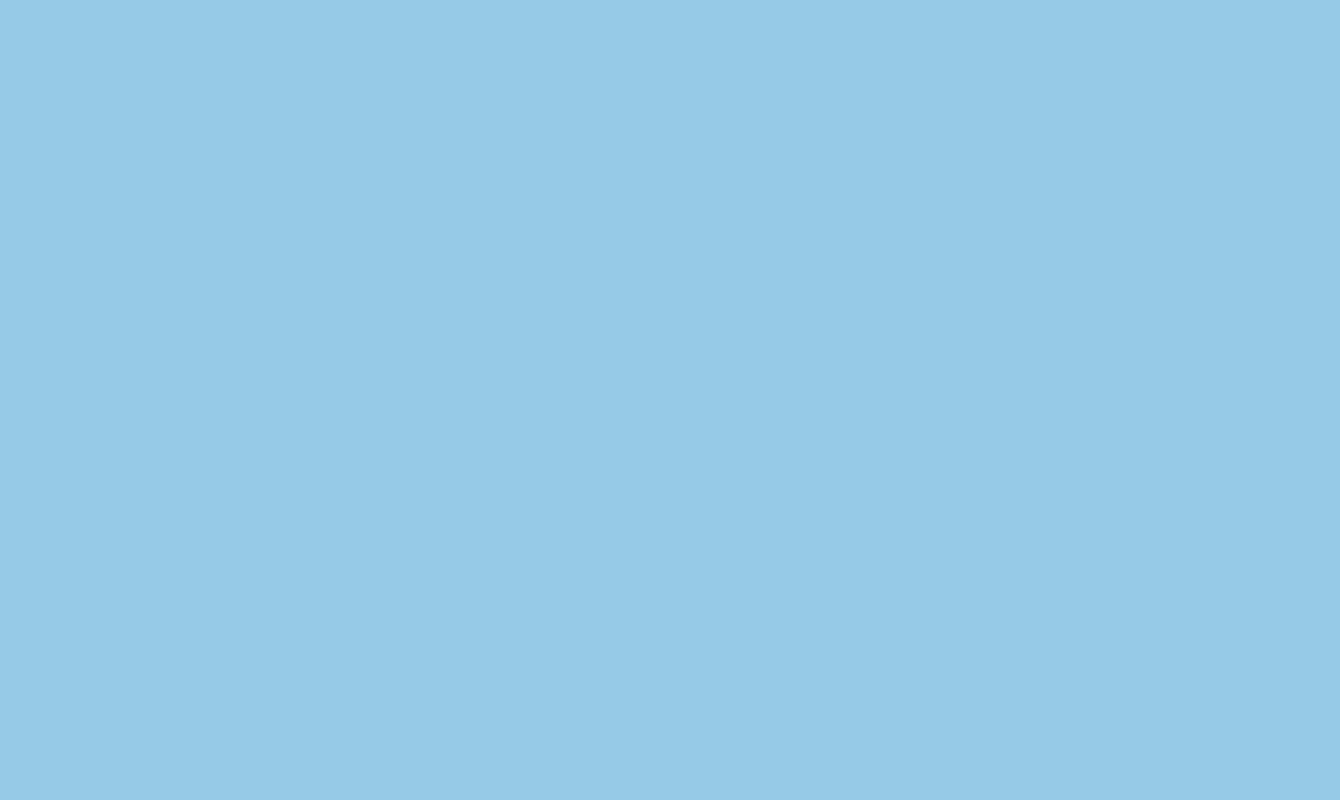
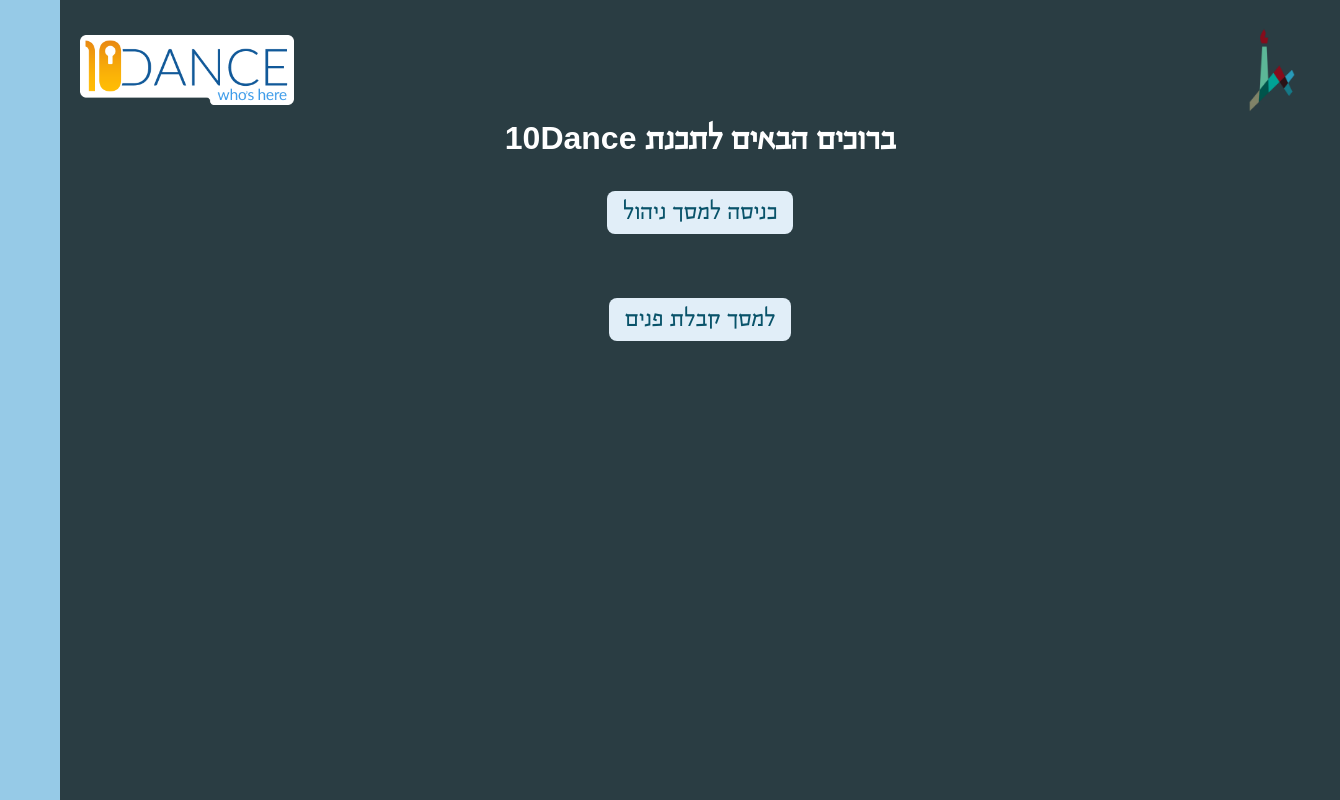
Before and after one commit to Yinon-bar/10Dance-v2-client, a React (Vite) app: page / in a window 1280 px wide. Before the commit this address had no page. Shown: the whole page, 1340 px wide, since content can reach past the window. Built offline with nearby package versions, Linux system fonts and the light colour scheme.

Commit message:
Midlleware screen

```diff
--- a/src/Components/Header/Header.css
+++ b/src/Components/Header/Header.css
@@ -1,5 +1,5 @@
 .Header {
-    /* height: 5rem; */
+    width: 100%;
 }
 
 .Header .logo-line {
--- /dev/null
+++ b/src/Components/Pages/Welcome/Welcome.css
@@ -0,0 +1,25 @@
+.Welcome {
+    height: 100%;
+    display: flex;
+    flex-direction: column;
+    align-items: center;
+    background-color: #2a3d43;
+    color: #fff;
+}
+
+.Welcome .container .content {
+    height: 100%;
+    width: 100%;
+    display: flex;
+    flex-direction: column;
+    align-items: center;
+    justify-content: center;
+}
+.Welcome .container .content .cng-font {
+    font-family: "assistant", Arial, Helvetica, sans-serif;
+}
+
+.Welcome .container .content a {
+    margin: 2rem;
+    cursor: pointer;
+}
--- /dev/null
+++ b/src/Components/Pages/Welcome/Welcome.jsx
@@ -0,0 +1,27 @@
+import { NavLink } from "react-router-dom";
+import "./Welcome.css";
+import Header from "../../Header/Header";
+
+function Welcome() {
+    return (
+        <div className="Welcome">
+            <Header />
+            <div className="container">
+                <div className="content">
+                    <h1>
+                        ברוכים הבאים לתכנת{" "}
+                        <span className="cng-font">10Dance</span>
+                    </h1>
+                    <NavLink className="btn btn-primary" to={"admin"}>
+                        כניסה למסך ניהול
+                    </NavLink>
+                    <NavLink className="btn btn-primary" to={"client"}>
+                        למסך קבלת פנים
+                    </NavLink>
+                </div>
+            </div>
+        </div>
+    );
+}
+
+export default Welcome;
--- a/src/Components/Routing/Routing.jsx
+++ b/src/Components/Routing/Routing.jsx
@@ -1,10 +1,12 @@
 import { Route, Routes } from "react-router-dom";
 import Admin from "../Pages/Admin/Admin";
 import Client from "../Pages/Client/Client";
+import Welcome from "../Pages/Welcome/Welcome";
 
 function Routing() {
     return (
         <Routes>
+            <Route path="/" element={<Welcome />} />
             <Route path="/admin" element={<Admin />} />
             <Route path="/client" element={<Client />} />
         </Routes>
--- a/src/index.css
+++ b/src/index.css
@@ -38,3 +38,7 @@
     background-color: #e1eef8;
     color: #09536a;
 }
+
+a {
+    text-decoration: none;
+}
```
